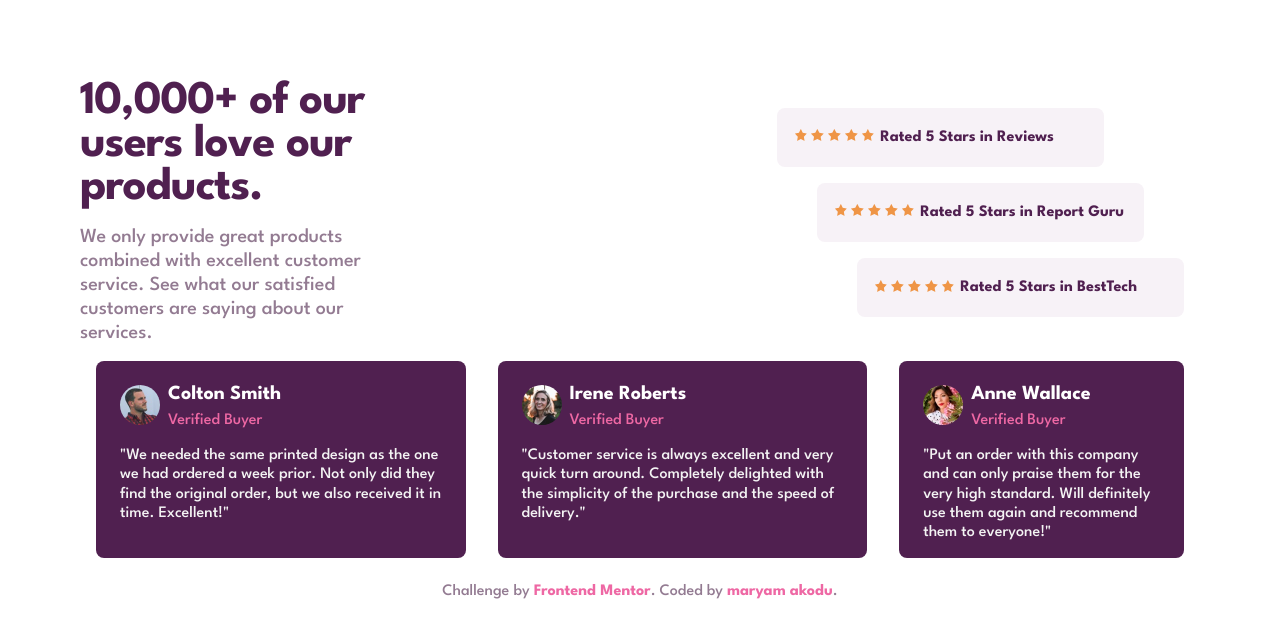
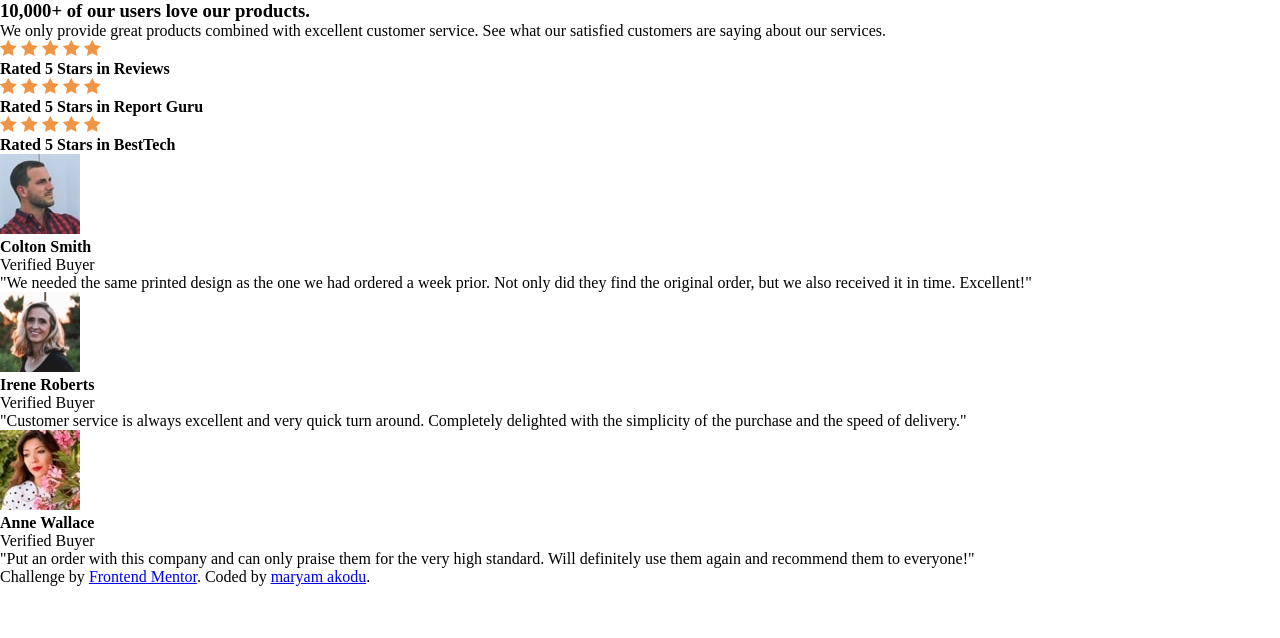
Before and after one commit to meedayyyyy/social-proof-section-master, a plain HTML site: page social-proof-section-master/index.html in a window 1280 px wide. Drawn offline with Linux system fonts and the light colour scheme.

Commit message:
removed styling; debugging

```diff
--- a/social-proof-section-master/index.html
+++ b/social-proof-section-master/index.html
@@ -10,48 +10,53 @@
       sizes="32x32"
       href="./images/favicon-32x32.png"
     />
-    <link href="https://fonts.googleapis.com/css2?family=Fraunces:opsz,wght@9..144,400;9..144,500;9..144,600&family=League+Spartan:wght@400;500;600;700&display=swap" rel="stylesheet">
-<link rel="stylesheet" href="styles.css">
+    <link
+      href="https://fonts.googleapis.com/css2?family=Fraunces:opsz,wght@9..144,400;9..144,500;9..144,600&family=League+Spartan:wght@400;500;600;700&display=swap"
+      rel="stylesheet"
+    />
+    <link rel="stylesheet" href="styles.css" />
     <title>Frontend Mentor | Social proof section</title>
-
   </head>
   <body>
     <section class="top">
       <article>
-        <header class="main-heading"><h1>    10,000+ of our users love our products.
-        </h1></header>
-        <p> We only provide great products combined with excellent customer service.
-          See what our satisfied customers are saying about our services.</p>
+        <header class="main-heading">
+          <h1>10,000+ of our users love our products.</h1>
+        </header>
+        <p>
+          We only provide great products combined with excellent customer
+          service. See what our satisfied customers are saying about our
+          services.
+        </p>
       </article>
       <div class="rating">
         <div class="rating-card">
           <div class="star">
-            <span><img src="images/icon-star.svg" alt=""></span>
-            <span><img src="images/icon-star.svg" alt=""></span>
-            <span><img src="images/icon-star.svg" alt=""></span>
-            <span><img src="images/icon-star.svg" alt=""></span>
-            <span><img src="images/icon-star.svg" alt=""></span>
+            <span><img src="images/icon-star.svg" alt="" /></span>
+            <span><img src="images/icon-star.svg" alt="" /></span>
+            <span><img src="images/icon-star.svg" alt="" /></span>
+            <span><img src="images/icon-star.svg" alt="" /></span>
+            <span><img src="images/icon-star.svg" alt="" /></span>
           </div>
           <p><strong> Rated 5 Stars in Reviews</strong></p>
         </div>
         <div class="rating-card">
           <div class="star">
-            <span><img src="images/icon-star.svg" alt=""></span>
-            <span><img src="images/icon-star.svg" alt=""></span>
-            <span><img src="images/icon-star.svg" alt=""></span>
-            <span><img src="images/icon-star.svg" alt=""></span>
-            <span><img src="images/icon-star.svg" alt=""></span>
+            <span><img src="images/icon-star.svg" alt="" /></span>
+            <span><img src="images/icon-star.svg" alt="" /></span>
+            <span><img src="images/icon-star.svg" alt="" /></span>
+            <span><img src="images/icon-star.svg" alt="" /></span>
+            <span><img src="images/icon-star.svg" alt="" /></span>
           </div>
           <p><strong>Rated 5 Stars in Report Guru</strong></p>
-
         </div>
         <div class="rating-card">
           <div class="star">
-            <span><img src="images/icon-star.svg" alt=""></span>
-            <span><img src="images/icon-star.svg" alt=""></span>
-            <span><img src="images/icon-star.svg" alt=""></span>
-            <span><img src="images/icon-star.svg" alt=""></span>
-            <span><img src="images/icon-star.svg" alt=""></span>
+            <span><img src="images/icon-star.svg" alt="" /></span>
+            <span><img src="images/icon-star.svg" alt="" /></span>
+            <span><img src="images/icon-star.svg" alt="" /></span>
+            <span><img src="images/icon-star.svg" alt="" /></span>
+            <span><img src="images/icon-star.svg" alt="" /></span>
           </div>
           <p><strong>Rated 5 Stars in BestTech</strong></p>
         </div>
@@ -60,24 +65,24 @@
     <section class="bottom">
       <article class="card">
         <header class="customer">
-      <img src="images/image-colton.jpg" alt="">
+          <img src="images/image-colton.jpg" alt="" />
           <div>
-        <h4>Colton Smith </h4>
+            <h4>Colton Smith</h4>
             <p class="verified">Verified Buyer</p>
           </div>
         </header>
         <main>
           <p class="review">
-        "We needed the same printed design as the one we had ordered a week prior.
-        Not only did they find the original order, but we also received it in time.
-        Excellent!"
+            "We needed the same printed design as the one we had ordered a week
+            prior. Not only did they find the original order, but we also
+            received it in time. Excellent!"
           </p>
         </main>
       </article>
 
       <article class="card">
         <header class="customer">
-      <img src="images/image-irene.jpg" alt="">
+          <img src="images/image-irene.jpg" alt="" />
           <div>
             <h4>Irene Roberts</h4>
             <p class="verified">Verified Buyer</p>
@@ -85,15 +90,16 @@
         </header>
         <main>
           <p class="review">
-        "Customer service is always excellent and very quick turn around. Completely
-    delighted with the simplicity of the purchase and the speed of delivery."
+            "Customer service is always excellent and very quick turn around.
+            Completely delighted with the simplicity of the purchase and the
+            speed of delivery."
           </p>
         </main>
       </article>
 
       <article class="card">
         <header class="customer">
-      <img src="images/image-anne.jpg" alt="">
+          <img src="images/image-anne.jpg" alt="" />
           <div>
             <h4>Anne Wallace</h4>
             <p class="verified">Verified Buyer</p>
@@ -101,19 +107,21 @@
         </header>
         <main>
           <p class="review">
-        "Put an order with this company and can only praise them for the very high
-    standard. Will definitely use them again and recommend them to everyone!"
+            "Put an order with this company and can only praise them for the
+            very high standard. Will definitely use them again and recommend
+            them to everyone!"
           </p>
         </main>
       </article>
     </section>
 
-
     <footer class="attribution">
-      <p>Challenge by
+      <p>
+        Challenge by
         <a href="https://www.frontendmentor.io?ref=challenge" target="_blank"
           >Frontend Mentor</a
-      >. Coded by <a href="#">maryam akodu</a>.</p>
+        >. Coded by <a href="#">maryam akodu</a>.
+      </p>
     </footer>
   </body>
 </html>
--- a/social-proof-section-master/styles.css
+++ b/social-proof-section-master/styles.css
@@ -11,7 +11,7 @@
     --pink-color: hsl(333, 80%, 67%);
 }
 
-body{
+/*body{
     font-family: 'league spartan';
     margin: 40px 16px;
 }
@@ -60,8 +60,6 @@ p{
 .top{
     display: flex;
     flex-direction: column;
-    /* width: 100%; */
-
     align-items: center;
     text-align: center;
 }
@@ -132,10 +130,7 @@ p{
         font-weight: 500;
     }
     .top{
-flex-direction: row;        /* grid-template-columns: 2fr 3fr; */
-        /* grid-gap: 50px; */
-        text-align: left;
-        /* flex-basis: 30%; */
+flex-direction: row;
         justify-content: space-between;
 
     }
@@ -180,6 +175,5 @@ align-items: center;
 }
 .bottom{
     display: flex;
-    /* flex-direction: row; */
 }
-}
+}*/
```
Lines whose indentation alone changed are shown as unchanged.
